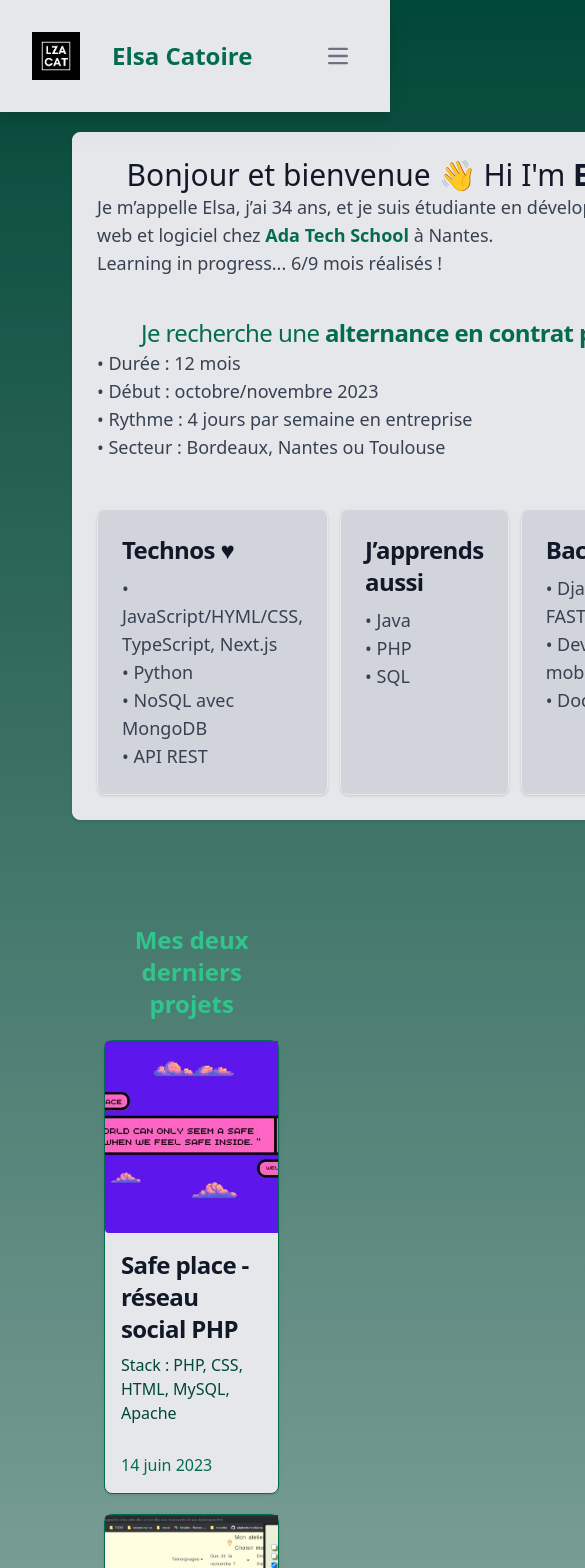
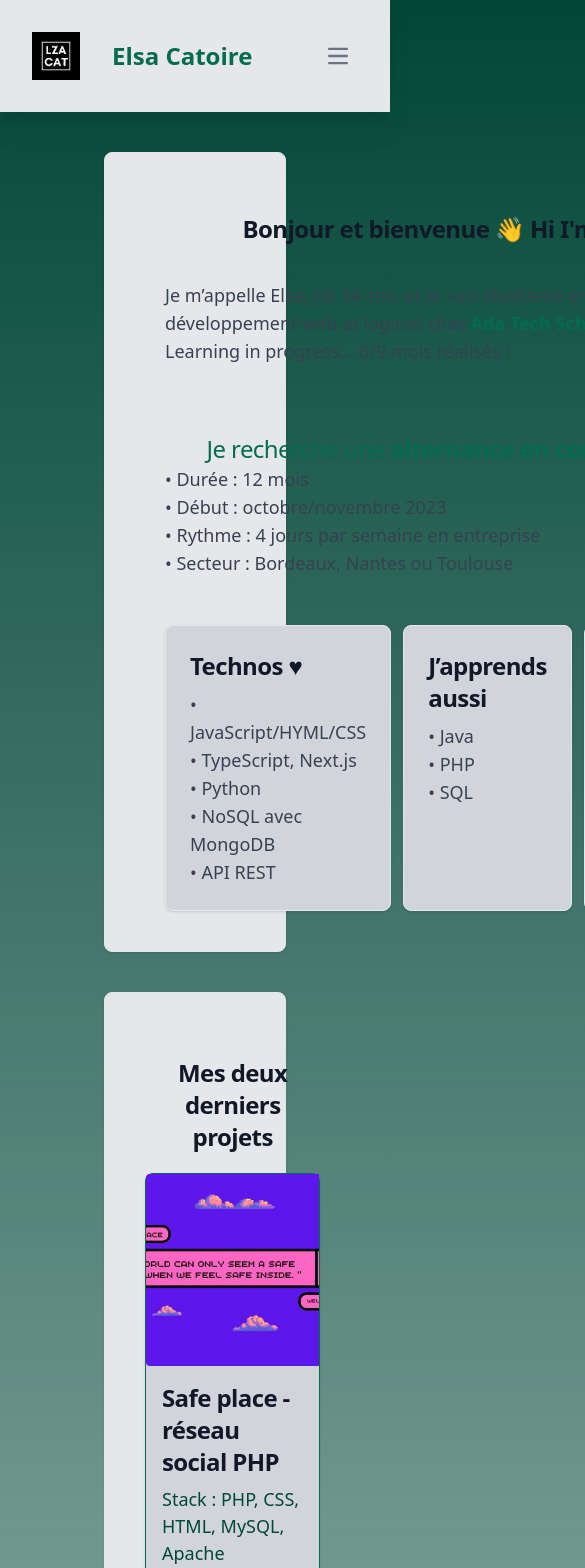
Before and after one commit to elsacatoire/blog-next, a Next.js app: page / in a window 390 px wide. Shown: the top 1568 px of the page, 585 px wide, since content can reach past the window. Built offline with nearby package versions, Linux system fonts and the light colour scheme.

Commit message:
harmonisation cadr bg blog et projets

```diff
--- a/app/components/Footer.tsx
+++ b/app/components/Footer.tsx
@@ -4,8 +4,8 @@ import { FaGithub, FaLinkedin, FaMedium, FaInstagram } from "react-icons/fa"
 export default function Footer() {
     return (
 
-        <footer className="bg-gray-200 rounded-lg shadow m-4 dark:bg-gray-800">
-            <div className="w-full mx-auto max-w-screen-xl p-4 md:flex md:items-center md:justify-between">
+        <footer className="bg-gray-200 shadow dark:bg-gray-800">
+            <div className="max-w-screen-xl p-4 md:flex md:items-center md:justify-between">
                 <span className="text-sm text-green-700 sm:text-left dark:text-gray-400">© 2023.
                     <Link href="/" className="hover:underline">Elsa Catoire</Link>. All Rights Reserved.
                     <p>Created with my own hands with Next.js, TailwindCSS and Markdown</p>
--- a/app/components/ListItem.tsx
+++ b/app/components/ListItem.tsx
@@ -12,7 +12,7 @@ export default function ListItem({ post }: Props) {
 
     return (
 
-        <Link className="mt-5 flex flex-col items-center rounded-lg bg-gray-200 border border-green-700 shadow md:flex-row md:max-w-xl  dark:border-gray-700 dark:bg-gray-800 dark:hover:bg-gray-700" href={`/posts/${id}`}>
+        <Link className="mt-5 flex flex-col items-center rounded-lg bg-gray-300 border border-green-700 shadow md:flex-row md:max-w-xl  dark:border-gray-700 dark:bg-gray-800 dark:hover:bg-gray-700" href={`/posts/${id}`}>
             <Image className="imgProject rounded-l" src={image} alt="" width={192} height={192} />
             <div className="flex flex-col justify-between p-4 leading-normal">
                 <h5 className="mb-2 text-2xl font-bold tracking-tight text-gray-900 dark:text-white">{title}</h5>
--- a/app/components/ListItemProjects.tsx
+++ b/app/components/ListItemProjects.tsx
@@ -12,7 +12,7 @@ export default function ListItemProject({ post }: Props) {
 
     return (
 
-        <Link className="mt-5 flex flex-col items-center rounded-lg bg-gray-200 border border-green-700 shadow md:flex-row md:max-w-xl  dark:border-gray-700 dark:bg-gray-800 dark:hover:bg-gray-700" href={`/projets/${id}`}>
+        <Link className="mt-5 flex flex-col items-center rounded-lg bg-gray-300 border border-green-700 shadow md:flex-row md:max-w-xl  dark:border-gray-700 dark:bg-gray-800 dark:hover:bg-gray-700" href={`/projets/${id}`}>
             <Image className="imgProject rounded-l" src={image} alt="" width={192} height={192} />
             <div className="flex flex-col justify-between p-4 leading-normal">
                 <h5 className="mb-2 text-2xl font-bold tracking-tight text-gray-900 dark:text-white">{title}</h5>
--- a/app/components/MyProfilePic2.tsx
+++ b/app/components/MyProfilePic2.tsx
@@ -5,7 +5,7 @@ export default function MyProfilePic2() {
         <section className="w-full mx-auto">
             <Image
                 className="drop-shadow-xl
-                  shadow-black mx-auto mt-8"
+                  shadow-black mx-auto mt-8 rounded-lg"
                 src="/images/profileD.jpg"
                 width={300}
                 height={300}
--- a/app/components/Posts.tsx
+++ b/app/components/Posts.tsx
@@ -4,9 +4,7 @@ import ListItem from "./ListItem"
 export default function Posts() {
     const posts = getSortedPostsData()
     return (
-        <section className="mt-6 mx-auto">
-            <h2 className="text-2xl text-center mb-5
-             dark:text-white/90">Les articles du blog</h2>
+        <section className="mt-10 mx-auto">
             <ul className="w-full grid lg:grid-cols-2 gap-3">
                 {posts.map(post => (
                     <ListItem key={post.id} post={post} />
--- a/app/components/Posts2.tsx
+++ b/app/components/Posts2.tsx
@@ -6,8 +6,7 @@ export default function Posts2() {
     const posts = getSortedPostsData().slice(0, 2)
     return (
         <section className="mt-6 mx-auto max-w-2xl">
-            <h2 className="text-2xl font-bold text-green-400 text-center
-             dark:text-white/90">Mes deux derniers articles</h2>
+            <h2 className="text-center mb-2 text-2xl font-bold tracking-tight text-gray-900 dark:text-white">Mes deux derniers articles</h2>
             <ul className="w-full">
                 {posts.map(post => (
                     <ListItem key={post.id} post={post} />
--- a/app/components/ProjectPosts.tsx
+++ b/app/components/ProjectPosts.tsx
@@ -5,8 +5,7 @@ export default function ProjectPosts() {
     const posts = getSortedProjectsData()
     return (
         <section className="mt-6 mx-auto max-w-2xl">
-            <h2 className="text-3xl mb-8 text-center
-             dark:text-white/90">Mes projets d&rsquo;apprentissage</h2>
+
             <div className="flex flex-wrap justify-center"></div>
             {posts.map(post => (
                 <ListItemProject key={post.id} post={post} />
--- a/app/components/ProjectPosts2.tsx
+++ b/app/components/ProjectPosts2.tsx
@@ -6,8 +6,8 @@ export default function ProjectPosts2() {
     const posts = getSortedProjectsData().slice(0, 2)
     return (
         <section className="mt-6 mx-auto max-w-2xl">
-            <h2 className="text-2xl font-bold text-center text-green-400
-             dark:text-white/90">Mes deux derniers projets</h2>
+            <h2 className="text-center mb-2 text-2xl font-bold tracking-tight text-gray-900 dark:text-white">Mes deux derniers projets</h2>
+
             <ul className="w-full">
                 {posts.map(post => (
                     <ListItemProject key={post.id} post={post} />
--- a/app/page.tsx
+++ b/app/page.tsx
@@ -6,21 +6,22 @@ import Link from "next/link";
 
 export default function Home() {
   return (
-    <main className="px-6 mx-auto">
-
+    <main className="px-6 ml-20 mr-20 mb-10">
+      <div className="mt-10 text-lg text-left block p-10 text-gray-900 bg-gray-200 border border-gray-200 rounded-lg shadow  dark:bg-gray-800 dark:border-gray-700 dark:hover:bg-gray-700">
         <div className="flex mt-5">
-        <div className="md:w-2/3 md:order-1 ml-12 mr-12 text-lg text-left block max-w-m p-6 text-gray-900 bg-gray-200 border border-gray-200 rounded-lg shadow  dark:bg-gray-800 dark:border-gray-700 dark:hover:bg-gray-700">
-
-          <p className=" b-6 text-3xl text-center dark:text-gray-200">
+          <div className="md:w-2/3 md:order-1 ml-5">
+            <h5 className="text-center mb-2 text-2xl font-bold tracking-tight text-gray-900 dark:text-white">
               Bonjour et bienvenue 👋&nbsp;
               <span className="whitespace-nowrap">
                 Hi I&apos;m <span className="font-bold">Elsa</span>
-            </span></p>
+              </span></h5>
+            <br />
             <p className="font-normal text-gray-700 dark:text-gray-400">
               Je m&rsquo;appelle Elsa, j&rsquo;ai 34 ans, et je suis étudiante en développement web et logiciel chez
               <span className="text-green-700 font-semibold">
                 <Link href="https://adatechschool.fr/"> Ada Tech School</Link></span> à Nantes.</p>
             <p className="font-normal text-gray-700 dark:text-gray-400">Learning in progress... 6/9 mois réalisés !</p>
+            <br />
             <h5 className="mt-10 text-center text-2xl tracking-tight text-green-700 dark:text-white">Je recherche une <span className="font-bold">alternance en contrat pro</span></h5>
             <p className="font-normal text-gray-700 dark:text-gray-400">&#x2022; Durée : 12 mois</p>
             <p className="font-normal text-gray-700 dark:text-gray-400">&#x2022; Début : octobre/novembre 2023</p>
@@ -29,8 +30,9 @@ export default function Home() {
 
             <div className="flex felx-wrap mt-12 ">
               <div className="block w-full md:w-1/3 md:order-1 mr-3 max-w-sm p-6 bg-gray-300 border border-gray-200 rounded-lg shadow  dark:bg-gray-800 dark:border-gray-700 dark:hover:bg-gray-700">
-              <h4 className="mb-2 text-2xl font-bold tracking-tight text-gray-900 dark:text-white">Technos &#9829;</h4>
-              <p className="font-normal text-gray-700 dark:text-gray-400">&#x2022; JavaScript/HYML/CSS, TypeScript, Next.js</p>
+                <h5 className="mb-2 text-2xl font-bold tracking-tight text-gray-900 dark:text-white">Technos &#9829;</h5>
+                <p className="font-normal text-gray-700 dark:text-gray-400">&#x2022; JavaScript/HYML/CSS</p>
+                <p className="font-normal text-gray-700 dark:text-gray-400">&#x2022; TypeScript, Next.js</p>
                 <p className="font-normal text-gray-700 dark:text-gray-400">&#x2022; Python</p>
                 <p className="font-normal text-gray-700 dark:text-gray-400">&#x2022; NoSQL avec MongoDB</p>
                 <p className="font-normal text-gray-700 dark:text-gray-400">&#x2022; API REST</p>
@@ -49,11 +51,17 @@ export default function Home() {
               </div>
             </div>
           </div>
-        <div className="md:w-1/3 md:order-2">
+
+          <div className="md:w-1/3 md:order-2 rounded-lg center">
             <MyProfilePic2 />
           </div>
+
         </div>
-      <div className="flex flex-col justify-center md:flex-row md:space-x-8 items-start m-20">
+
+      </div>
+      <div className="mt-10 text-lg text-left block p-10 text-gray-900 bg-gray-200 border border-gray-200 rounded-lg shadow  dark:bg-gray-800 dark:border-gray-700 dark:hover:bg-gray-700">
+
+        <div className="flex flex-col justify-center md:flex-row md:space-x-8 items-start">
           <div className="mr-12">
             <ProjectPosts2 />
           </div>
@@ -61,6 +69,7 @@ export default function Home() {
             <Post2 />
           </div>
         </div>
+      </div>
     </main>
   )
 }
--- a/app/posts/page.tsx
+++ b/app/posts/page.tsx
@@ -2,14 +2,15 @@ import Posts from "../components/Posts"
 
 export default function PostsPage() {
     return (
-        <main className="px-6 mx-auto">
-            <p className="mt-12 mb-12 text-3xl text-center dark:text-white">
-                Parfois je pense, parfois j&apos;écris, parfois je rien
+        <main className="px-6 ml-20 mr-20 mb-10">
+            <div className="mt-10 text-lg text-left block max-w-m p-6 text-gray-900 bg-gray-200 border border-gray-200 rounded-lg shadow  dark:bg-gray-800 dark:border-gray-700 dark:hover:bg-gray-700">
 
-                Tous les articles :
-            </p>
-            <div>
-                <Posts />
+                <h5 className="mt-10 text-center mb-2 text-2xl font-bold tracking-tight text-gray-900 dark:text-white">
+                    Parfois je pense, parfois j&apos;écris, parfois je rien
+                </h5>
+                <div>
+                    <Posts />
+                </div>
             </div>
 
         </main>
--- a/app/presentation/page.tsx
+++ b/app/presentation/page.tsx
@@ -2,8 +2,8 @@ import MyProfilePic from "../components/MyProfilePic"
 
 export default function Présentation() {
     return (
-        <main className="px-6 mx-auto">
-            <div className="mt-5 ml-12 mr-12 text-lg text-left block max-w-m p-6 text-gray-900 bg-gray-200 border border-gray-200 rounded-lg shadow  dark:bg-gray-800 dark:border-gray-700 dark:hover:bg-gray-700">
+        <main className="px-6 ml-20 mr-20">
+            <div className="mt-10 text-lg text-left block max-w-m p-6 text-gray-900 bg-gray-200 border border-gray-200 rounded-lg shadow  dark:bg-gray-800 dark:border-gray-700 dark:hover:bg-gray-700">
                 <div className="flex mt-5">
                     <div className="md:w-2/3 md:order-1 pr-12">
                         <h5 className="mb-2 text-2xl font-bold tracking-tight text-gray-900 dark:text-white">En savoir un petit peu plus sur moi 👋&nbsp;</h5>
--- a/app/projets/page.tsx
+++ b/app/projets/page.tsx
@@ -3,9 +3,14 @@ import ProjectPosts from "../components/ProjectPosts"
 
 export default function Projects() {
     return (
-        <main className="px-6 mx-auto mt-8">
-            <div className="flex justify-center flex-wrap">
-                <ProjectPosts />
+        <main className="px-6 ml-20 mr-20 mb-10">
+            <div className="mt-10 text-lg text-left block max-w-m p-6 text-gray-900 bg-gray-200 border border-gray-200 rounded-lg shadow  dark:bg-gray-800 dark:border-gray-700 dark:hover:bg-gray-700">
+                <h5 className="mt-10 text-center mb-2 text-2xl font-bold tracking-tight text-gray-900 dark:text-white">
+                    Mes projets d&rsquo;apprentissage
+                </h5>
+                <div className="flex justify-center flex-wrap">
+                    <ProjectPosts />
+                </div>
             </div>
 
         </main>
```
Lines whose indentation alone changed are shown as unchanged.
